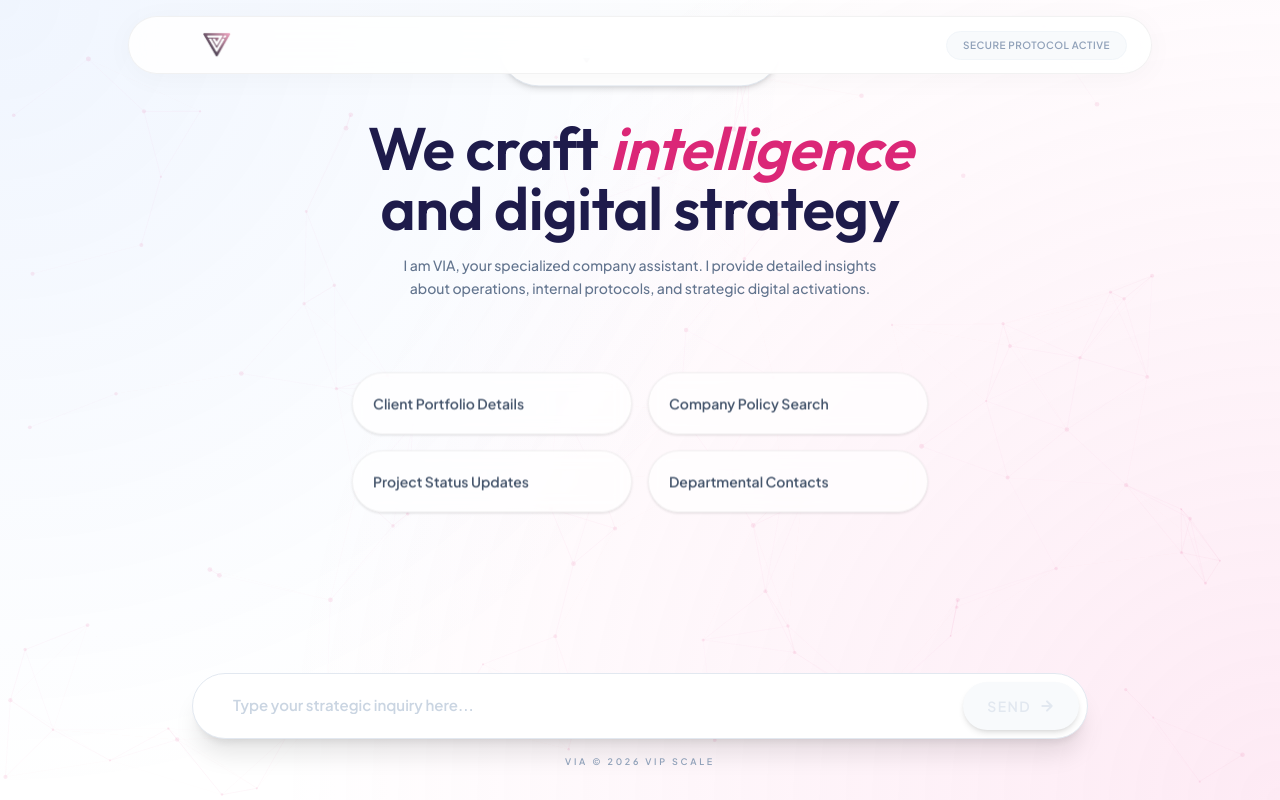
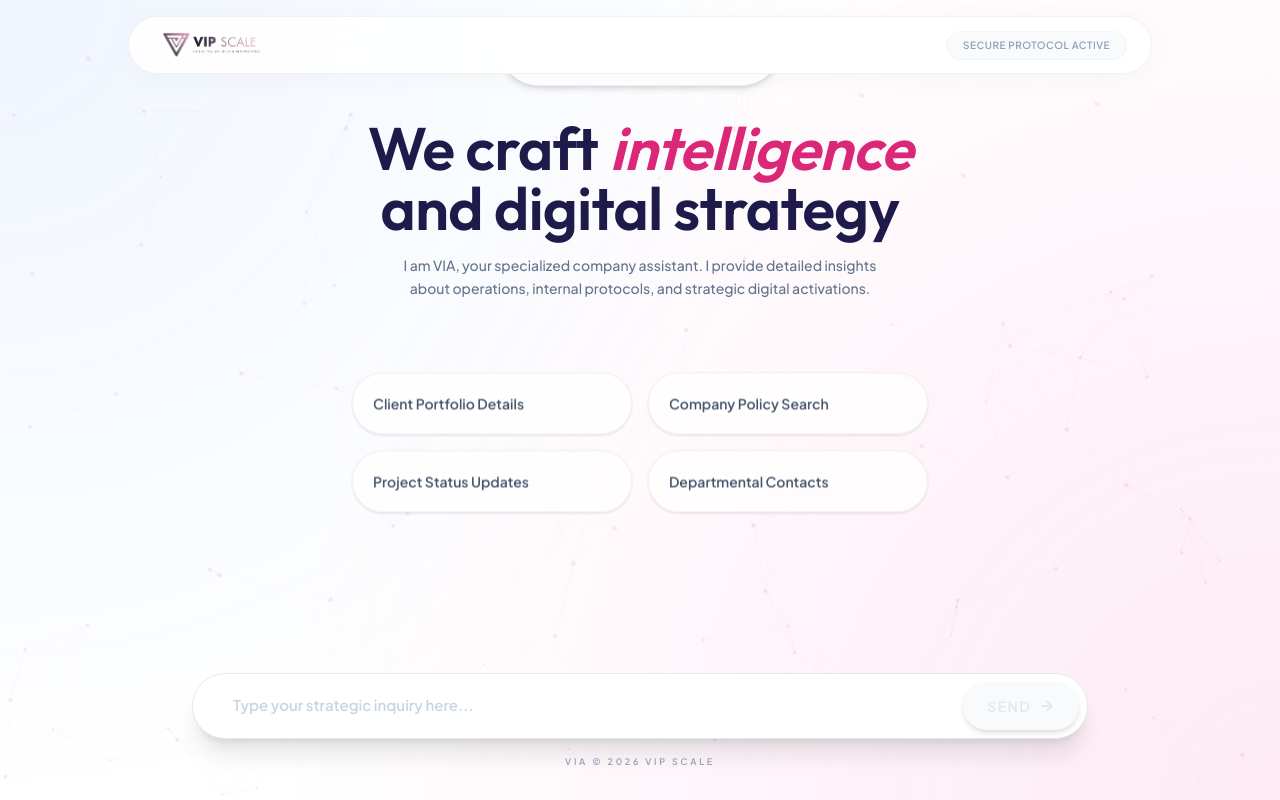
Before and after one commit to JephoneTorre/via, a Next.js app: page / in a window 1280 px wide. Built offline with nearby package versions, Linux system fonts and the light colour scheme.

Commit message:
feat: icon fix

```diff
--- a/app/layout.tsx
+++ b/app/layout.tsx
@@ -7,8 +7,8 @@ export const metadata: Metadata = {
   title: "VIA Assistant",
   description: "Corporate Intelligence Unit AI Assistant",
   icons: {
-    icon: "/icon/vip.png",
-    apple: "/icon/vip.png",
+    icon: "/icon/header.png",
+    apple: "/icon/header.png",
   },
 };
 
--- a/app/page.tsx
+++ b/app/page.tsx
@@ -207,7 +207,7 @@ export default function Home() {
           <div className="flex items-center gap-4">
             <div className="relative h-8 w-32">
               <Image
-                src="/icon/vip.png"
+                src="/icon/header.png"
                 alt="VIP Logo"
                 fill
                 className="object-contain"
@@ -233,7 +233,7 @@ export default function Home() {
               <div className="inline-flex items-center gap-6 px-10 py-4 rounded-full border border-slate-200 bg-white shadow-md mb-8">
                 <div className="relative w-24 h-12">
                   <Image
-                    src="/icon/vip.png"
+                    src="/icon/header.png"
                     alt="VIP"
                     fill
                     className="object-contain"
```
Also changed, not shown: public/icon/header.png (added).
